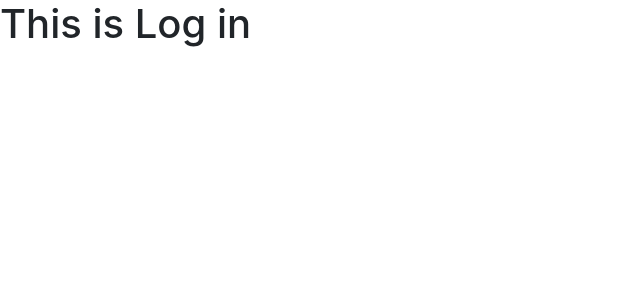
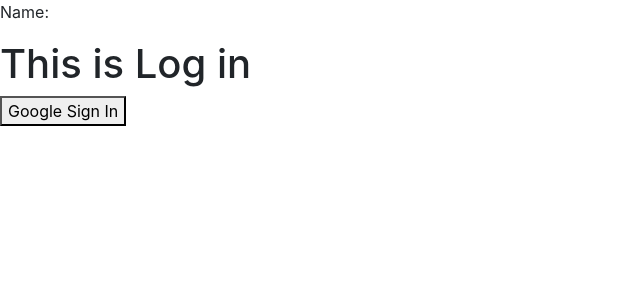
Before and after one commit to Asif-Zaman-Suvo/travel-guru, a React (Create React App) app: page /login in a window 1280 px wide. Shown: the top 300 px of the page, without its empty margins (0-640 px from the left). Built offline with nearby package versions, Linux system fonts and the light colour scheme.

Commit message:
login page

```diff
--- a/package.json
+++ b/package.json
@@ -8,6 +8,7 @@
     "@testing-library/react": "^9.5.0",
     "@testing-library/user-event": "^7.2.1",
     "bootstrap": "^4.5.2",
+    "firebase": "^7.21.0",
     "react": "^16.13.1",
     "react-bootstrap": "^1.3.0",
     "react-dom": "^16.13.1",
--- a/src/App.js
+++ b/src/App.js
@@ -1,4 +1,4 @@
-import React from "react";
+import React, { createContext, useState } from "react";
 import {
   BrowserRouter as Router,
   Switch,
@@ -9,16 +9,23 @@ import {
 import './App.css';
 import Body from "./Components/Body/Body";
 import Booking from "./Components/Booking/Booking";
-import ViewCard from "./Components/Booking/Booking";
+
 import LogIn from "./Components/LogIn/LogIn";
 import NotFound from "./Components/NotFound/NotFound";
 
 
+export const UserContext=createContext()
 
 function App() {
 
+  const [loggedInUser,setLoggedInUser]=useState({});
+
 
   return (
+
+    <UserContext.Provider value={[loggedInUser,setLoggedInUser]}>
+
+      <p>Name:{loggedInUser.name}</p>
 
     <Router>
 
@@ -50,6 +57,7 @@ function App() {
 
 
     </Router>
+    </UserContext.Provider>
 
   );
 }
--- a/src/Components/LogIn/LogIn.js
+++ b/src/Components/LogIn/LogIn.js
@@ -1,9 +1,48 @@
-import React from 'react';
+import React, { useContext } from 'react';
+import * as firebase from "firebase/app";
+import "firebase/auth";
+import firebaseConfig from './firebase.config';
+import {UserContext} from '../../App';
 
 const LogIn = () => {
+
+    const [loggedInUser,setLoggedInUser]=useContext(UserContext);
+
+
+
+    if(firebase.apps.length === 0){
+        firebase.initializeApp(firebaseConfig);
+    }
+
+
+
+    const handleGoogleSignIn= () => {
+        var provider = new firebase.auth.GoogleAuthProvider();
+
+        firebase.auth().signInWithPopup(provider).then(function(result) {
+            // This gives you a Google Access Token. You can use it to access the Google API.
+            var token = result.credential.accessToken;
+            // The signed-in user info.
+            const {displayName,email} = result.user;
+            const signedInUser={name: displayName, email}
+            setLoggedInUser(signedInUser)
+            // ...
+          }).catch(function(error) {
+            // Handle Errors here.
+            var errorCode = error.code;
+            var errorMessage = error.message;
+            // The email of the user's account used.
+            var email = error.email;
+            // The firebase.auth.AuthCredential type that was used.
+            var credential = error.credential;
+            // ...
+          });
+
+    }
     return (
         <div>
             <h1>This is Log in</h1>
+            <button onClick={handleGoogleSignIn}>Google Sign In</button>
 
         </div>
     );
--- /dev/null
+++ b/src/Components/LogIn/firebase.config.js
@@ -0,0 +1,11 @@
+const firebaseConfig = {
+    apiKey: "AIzaSyCSeXFVjO3J4FrOKDcObDkMEY1s3Rl07T0",
+    authDomain: "travel-guru-89657.firebaseapp.com",
+    databaseURL: "https://travel-guru-89657.firebaseio.com",
+    projectId: "travel-guru-89657",
+    storageBucket: "travel-guru-89657.appspot.com",
+    messagingSenderId: "2203538561",
+    appId: "1:2203538561:web:01ff70c69984c4bb556980"
+  };
+
+  export default firebaseConfig;
```
Also changed, not shown: 1 other file (tests, documents, lock files or other folders).
